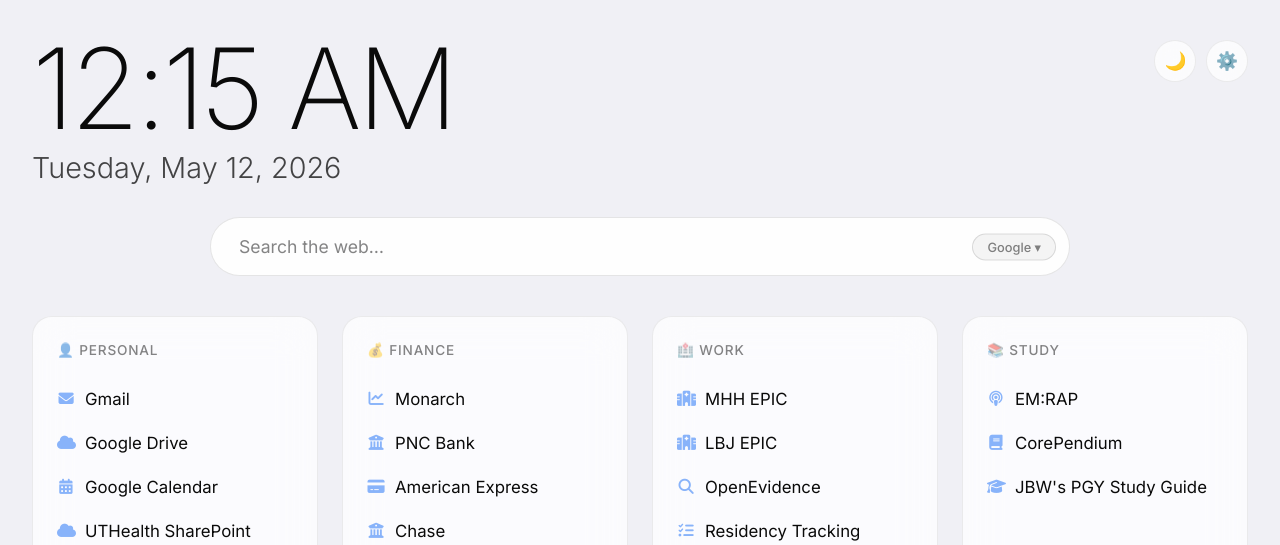
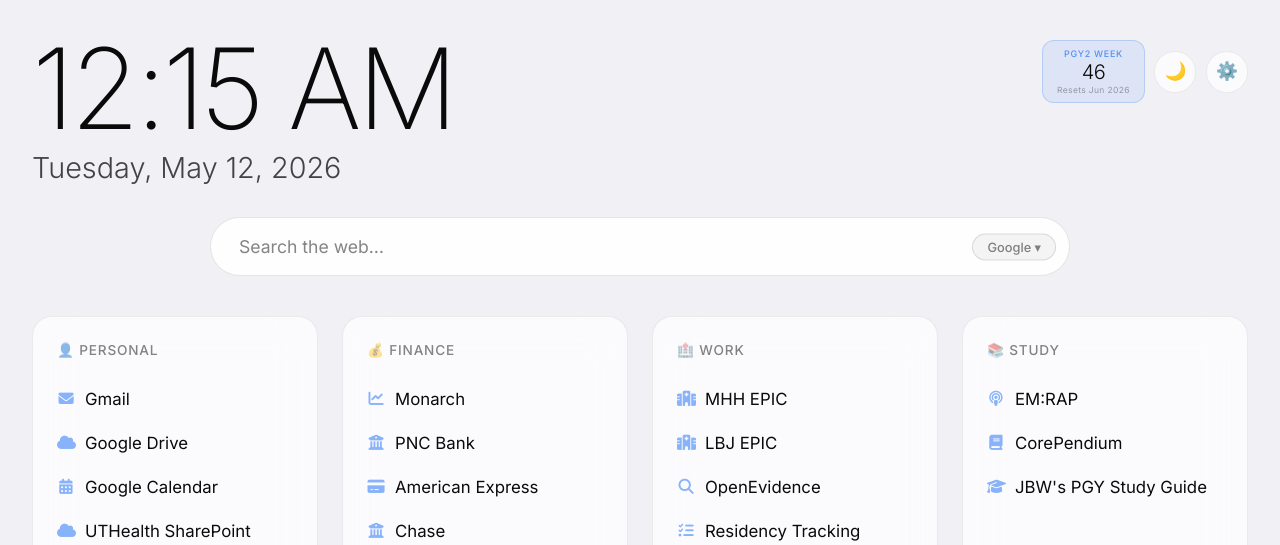
Before and after one commit to jwallis572/jbw-homepage, a plain HTML site: page index.html in a window 1280 px wide. Shown: the top 545 px of the page. Drawn offline with Linux system fonts and the light colour scheme; no server answers.

Commit message:
feat: add PGY week tracker badge to header

```diff
--- a/index.html
+++ b/index.html
@@ -19,6 +19,11 @@
       document.documentElement.setAttribute('data-theme', t || pref);
       var a = localStorage.getItem('jordan_start_accent') || '#3b82f6';
       document.documentElement.style.setProperty('--accent', a);
+      var r=parseInt(a.slice(1,3),16),g=parseInt(a.slice(3,5),16),b=parseInt(a.slice(5,7),16);
+      document.documentElement.style.setProperty('--accent-10','rgba('+r+','+g+','+b+',0.10)');
+      document.documentElement.style.setProperty('--accent-20','rgba('+r+','+g+','+b+',0.20)');
+      document.documentElement.style.setProperty('--accent-25','rgba('+r+','+g+','+b+',0.25)');
+      document.documentElement.style.setProperty('--accent-40','rgba('+r+','+g+','+b+',0.40)');
     })();
   </script>
 
@@ -85,7 +90,29 @@
       opacity: 0.75;
       margin-top: 0.4rem;
     }
-    .header-right { display: flex; gap: 0.6rem; padding-top: 0.5rem; }
+    .header-right { display: flex; gap: 0.6rem; padding-top: 0.5rem; align-items: center; }
+
+    .pgy-badge {
+      background: var(--accent-10);
+      border: 1px solid var(--accent-25);
+      border-radius: 12px;
+      padding: 7px 14px;
+      min-width: 90px;
+      display: flex; flex-direction: column; align-items: center; justify-content: center; gap: 1px;
+      transition: background 150ms ease, border-color 150ms ease;
+    }
+    .pgy-label {
+      font-size: 9px; font-weight: 500; letter-spacing: 0.08em;
+      color: var(--accent); opacity: 0.85; text-transform: uppercase;
+    }
+    .pgy-week {
+      font-size: 1.25rem; font-weight: 300; letter-spacing: -0.5px;
+      color: var(--text-primary); line-height: 1.2;
+    }
+    .pgy-reset {
+      font-size: 8.5px; font-weight: 400; letter-spacing: 0.04em;
+      color: var(--text-primary); opacity: 0.35;
+    }
 
     .icon-btn {
       width: 42px; height: 42px;
@@ -479,6 +506,11 @@
       <p id="date">Loading...</p>
     </div>
     <div class="header-right">
+      <div class="pgy-badge" id="pgy-badge">
+        <span class="pgy-label" id="pgy-label">PGY2 WEEK</span>
+        <span class="pgy-week" id="pgy-week">--</span>
+        <span class="pgy-reset" id="pgy-reset">Resets --- ----</span>
+      </div>
       <button class="icon-btn" id="theme-btn" title="Toggle dark/light mode" aria-label="Toggle theme">🌙</button>
       <button class="icon-btn" id="settings-btn" title="Settings" aria-label="Open settings">⚙️</button>
     </div>
@@ -707,8 +739,10 @@
 function applyAccent(hex) {
   if (!/^#[0-9a-f]{6}$/i.test(hex)) return;
   document.documentElement.style.setProperty('--accent', hex);
-  document.documentElement.style.setProperty('--accent-20', hexToRgba(hex, 0.2));
-  document.documentElement.style.setProperty('--accent-40', hexToRgba(hex, 0.4));
+  document.documentElement.style.setProperty('--accent-10', hexToRgba(hex, 0.10));
+  document.documentElement.style.setProperty('--accent-20', hexToRgba(hex, 0.20));
+  document.documentElement.style.setProperty('--accent-25', hexToRgba(hex, 0.25));
+  document.documentElement.style.setProperty('--accent-40', hexToRgba(hex, 0.40));
   set('accent', hex);
   document.getElementById('accent-preview').style.background = hex;
   document.getElementById('accent-input').value = hex;
@@ -738,6 +772,41 @@
 });
 
 // ══════════════════════════════════════════
+//  PGY Week
+// ══════════════════════════════════════════
+function getPGYInfo() {
+  const now = new Date();
+  const anchors = [];
+  for (let y = 2025; y <= 2035; y++) {
+    const jul1 = new Date(y, 6, 1);
+    const dow = jul1.getDay();
+    const diff = dow === 0 ? 1 : dow <= 4 ? -(dow - 1) : (8 - dow);
+    const monday = new Date(jul1);
+    monday.setDate(jul1.getDate() + diff);
+    anchors.push(monday);
+  }
+  let cycleIndex = 0, anchor = anchors[0], nextAnchor = anchors[1];
+  for (let i = 0; i < anchors.length - 1; i++) {
+    if (now >= anchors[i] && now < anchors[i + 1]) {
+      cycleIndex = i; anchor = anchors[i]; nextAnchor = anchors[i + 1]; break;
+    }
+  }
+  const msPerWeek = 7 * 24 * 60 * 60 * 1000;
+  const weekNum = Math.floor((now - anchor) / msPerWeek) + 1;
+  const pgyYear = 2 + cycleIndex;
+  const resetMonth = nextAnchor.toLocaleString('en-US', { month: 'short' });
+  const resetYear = nextAnchor.getFullYear();
+  return { weekNum, pgyYear, resetLabel: `Resets ${resetMonth} ${resetYear}` };
+}
+
+function updatePGY() {
+  const { weekNum, pgyYear, resetLabel } = getPGYInfo();
+  document.getElementById('pgy-label').textContent = `PGY${pgyYear} WEEK`;
+  document.getElementById('pgy-week').textContent = weekNum;
+  document.getElementById('pgy-reset').textContent = resetLabel;
+}
+
+// ══════════════════════════════════════════
 //  Clock
 // ══════════════════════════════════════════
 function updateClock() {
@@ -748,6 +817,7 @@
   document.getElementById('date').textContent = now.toLocaleDateString('en-US', {
     weekday: 'long', month: 'long', day: 'numeric', year: 'numeric'
   });
+  updatePGY();
 }
 setInterval(updateClock, 1000);
 document.getElementById('seconds-toggle').addEventListener('change', e => {
```
